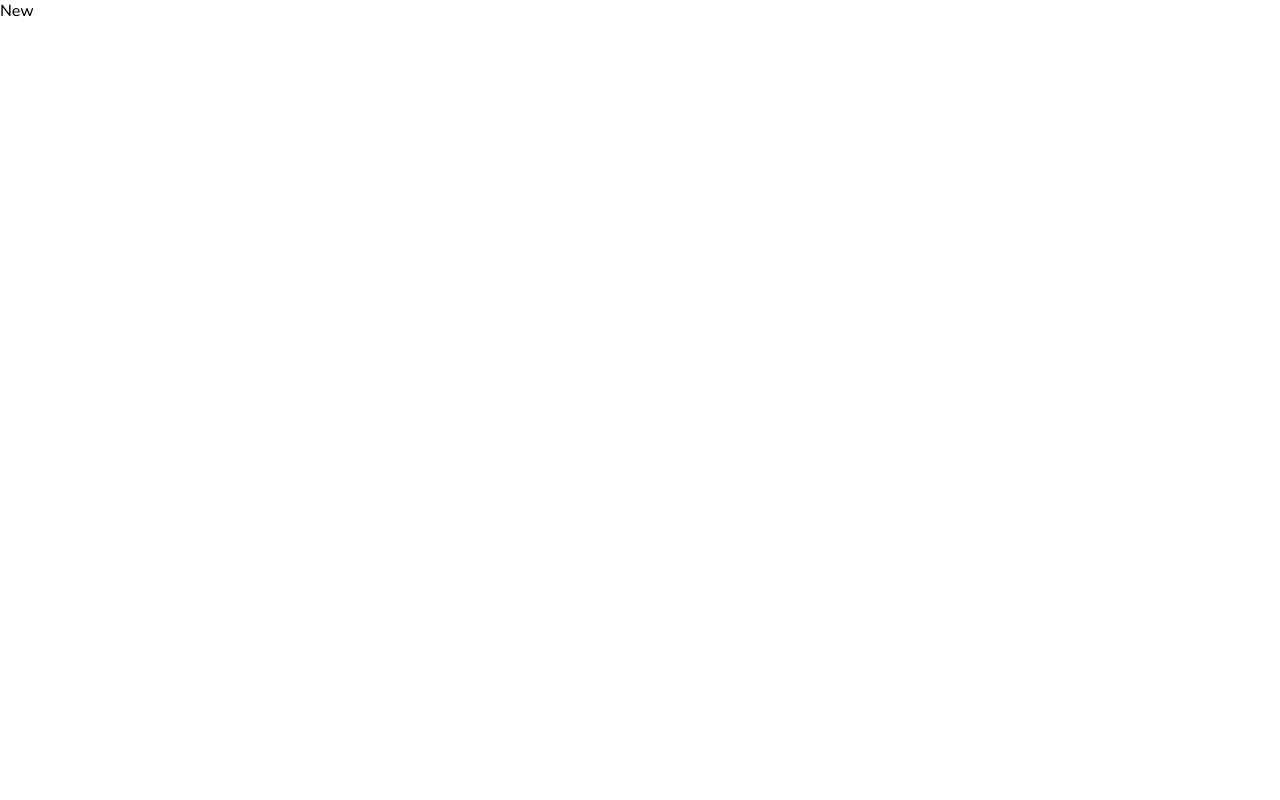
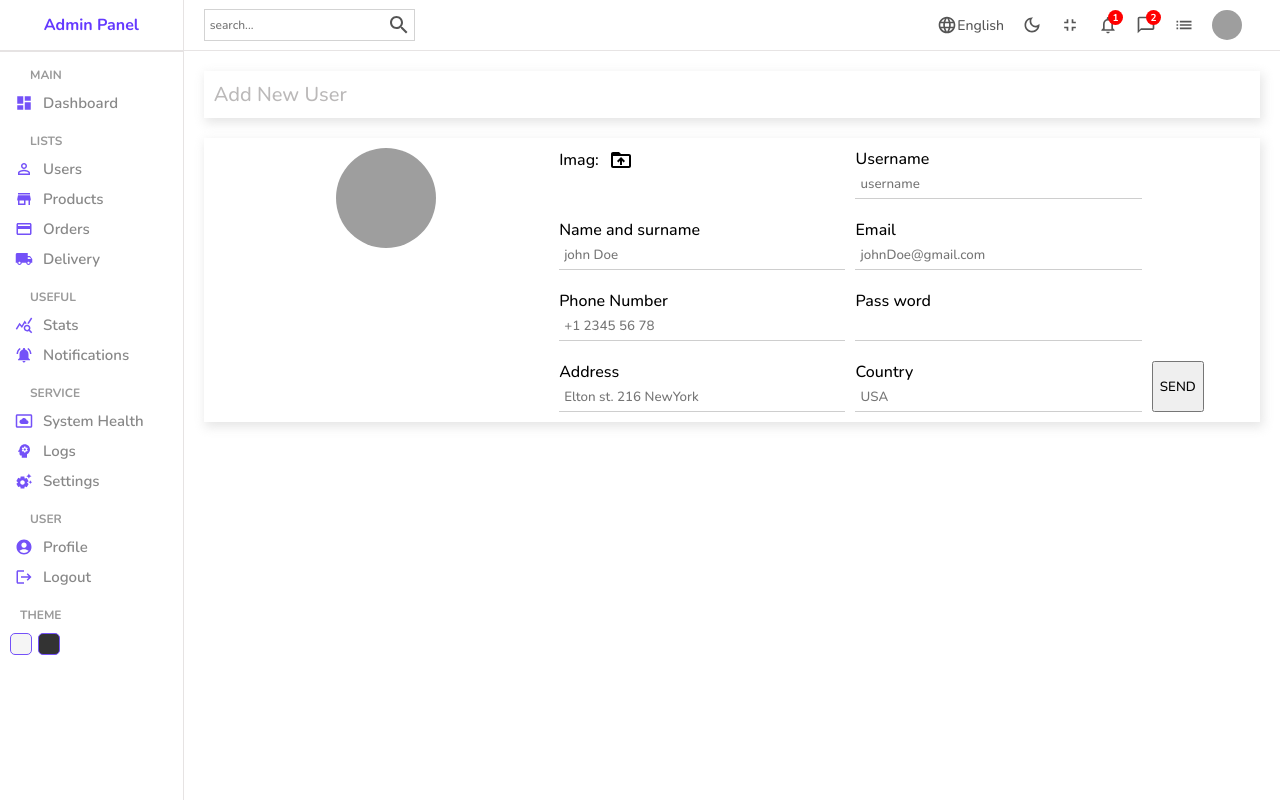
Before and after one commit to jingoolbano/admin, a React (Create React App) app: page /users/new in a window 1280 px wide. Built offline with nearby package versions, Linux system fonts and the light colour scheme; grey boxes are pictures that could not be loaded.

Commit message:
2:22 middle of new page (form component)

```diff
--- a/src/pages/new/New.jsx
+++ b/src/pages/new/New.jsx
@@ -1,7 +1,69 @@
 import "./new.scss";
 
+import Sidebar from "../../components/sidebar/Sidebar";
+import Navbar from "../../components/navbar/Navbar";
+import DriveFolderUploadIcon from "@mui/icons-material/DriveFolderUpload";
+
 const New = () => {
-  return <div>New</div>;
+  return (
+    <div className="new">
+      <Sidebar />
+      <div className="newContainer">
+        <Navbar />
+        <div className="top">
+          <h1>Add New User</h1>
+        </div>
+        <div className="bottom">
+          <div className="left">
+            <img
+              src="https://icon-library.com/images/no-image-icon/no-image-icon-0.jpg"
+              alt=""
+            />
+          </div>
+          <div className="right">
+            <form>
+              <div className="formInput">
+                <label htmlFor="file">
+                  Imag: <DriveFolderUploadIcon className="icon" />
+                </label>
+                <input type="file" id="file" style={{ display: "none" }} />
+              </div>
+              <div className="formInput">
+                <label>Username</label>
+                <input type="text" placeholder="username" />
+              </div>
+              <div className="formInput">
+                <label>Name and surname</label>
+                <input type="text" placeholder="john Doe" />
+              </div>
+              <div className="formInput">
+                <label>Email</label>
+                <input type="email" placeholder="johnDoe@gmail.com" />
+              </div>
+              <div className="formInput">
+                <label>Phone Number</label>
+                <input type="email" placeholder="+1 2345 56 78" />
+              </div>
+              <div className="formInput">
+                <label>Pass word</label>
+                <input type="password" />
+              </div>
+              <div className="formInput">
+                <label>Address</label>
+                <input type="text" placeholder="Elton st. 216 NewYork" />
+              </div>
+              <div className="formInput">
+                <label>Country</label>
+                <input type="text" placeholder="USA" />
+              </div>
+
+              <button>SEND</button>
+            </form>
+          </div>
+        </div>
+      </div>
+    </div>
+  );
 };
 
 export default New;
--- a/src/pages/new/new.scss
+++ b/src/pages/new/new.scss
@@ -0,0 +1,65 @@
+.new {
+    width: 100%;
+    display: flex;
+
+    .newContainer{
+        flex: 6;
+
+        h1{
+            color: rgb(187, 185, 185);
+            font-size: 20px;
+        }
+
+        .top, .bottom{
+            padding: 10px;
+            box-shadow: 2px 4px 10px 1px rgba(201, 201, 201, 0.47);
+            margin: 20px;
+        }
+
+        .bottom{
+            display: flex;
+            .left {
+                flex:1;
+                text-align: center;
+
+                img {
+                    width: 100px;
+                    height: 100px;
+                    border-radius: 50%;
+                    object-fit: cover;
+                }
+            }
+
+            .right{
+                flex: 2;
+
+                form{
+                    display: flex;
+                    flex-wrap: wrap;
+                    gap: 20px;
+
+                    .formInput{
+                         width: 40%;
+
+                         label {
+                            display: flex;
+                            align-items: center;
+                            gap: 10px;
+
+                            .icon {
+                                cursor: pointer;
+                            }
+                         }
+
+                         input {
+                            width: 100%;
+                            padding: 5px;
+                            border: none;
+                            border-bottom: 1px solid rgba(128, 128, 128, 0.389);
+                         }
+                        }
+                }
+            }
+        }
+    }
+}
```
